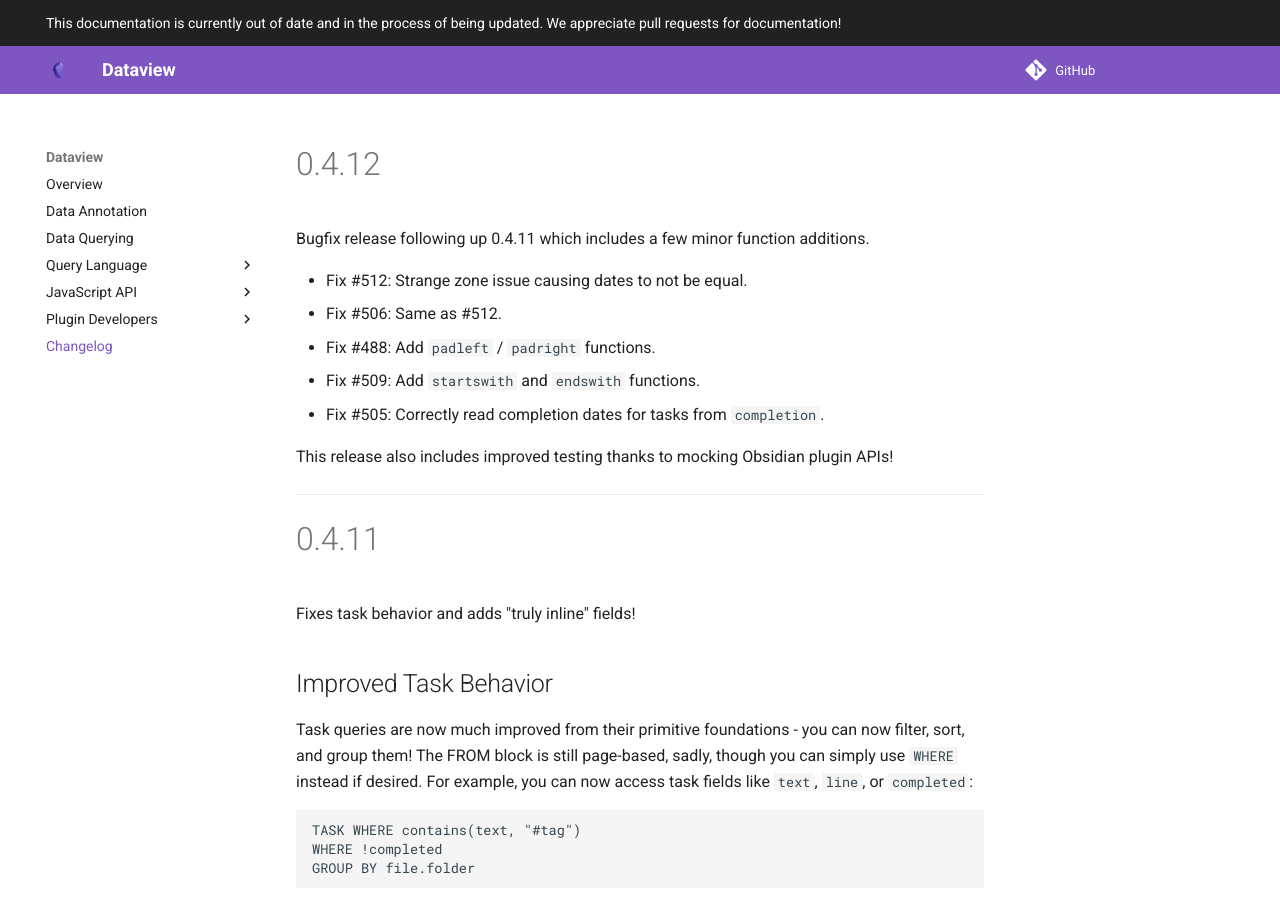
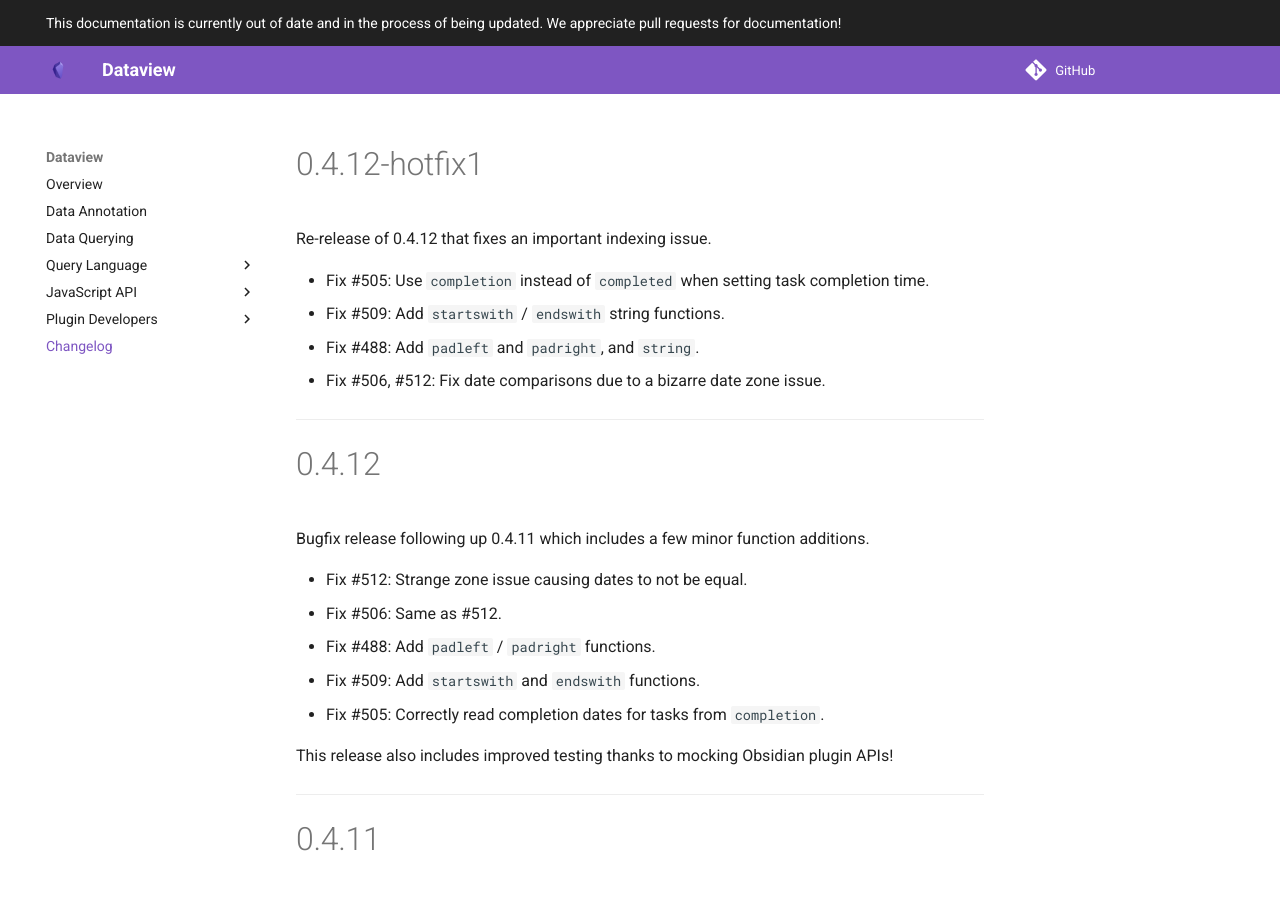
Before and after one commit to blacksmithgu/obsidian-dataview, an MkDocs documentation site: the page built from docs/docs/changelog.md, in a window 1280 px wide and 900 px high. Built offline with MkDocs 1.6.1 and Material for MkDocs 9.7.7, drawn with Linux system fonts in a browser that asks for light colours; comment, search, counter and statistics services are not loaded.

Commit message:
Auto-release 0.4.12-hotfix1

```diff
--- a/docs/docs/changelog.md
+++ b/docs/docs/changelog.md
@@ -1,3 +1,14 @@
+# 0.4.12-hotfix1
+
+Re-release of 0.4.12 that fixes an important indexing issue.
+
+- Fix #505: Use `completion` instead of `completed` when setting task completion time.
+- Fix #509: Add `startswith` / `endswith` string functions.
+- Fix #488: Add `padleft` and `padright`, and `string`.
+- Fix #506, #512: Fix date comparisons due to a bizarre date zone issue.
+
+---
+
 # 0.4.12
 
 Bugfix release following up 0.4.11 which includes a few minor function additions.
--- a/package.json
+++ b/package.json
@@ -1,6 +1,6 @@
 {
   "name": "obsidian-dataview",
-  "version": "0.4.12",
+  "version": "0.4.12-hotfix1",
   "description": "Advanced data views for Obsidian.md.",
   "main": "lib/index.js",
   "types": "lib/index.d.ts",
--- a/versions.json
+++ b/versions.json
@@ -55,5 +55,6 @@
   "0.4.9": "0.12.0",
   "0.4.10": "0.12.0",
   "0.4.11": "0.12.0",
-  "0.4.12": "0.12.0"
+  "0.4.12": "0.12.0",
+  "0.4.12-hotfix1": "0.12.0"
 }
```
Also changed, not shown: docs/docs/query/functions.md (+12 -0 lines), CHANGELOG.md, manifest.json, 3 other files.
